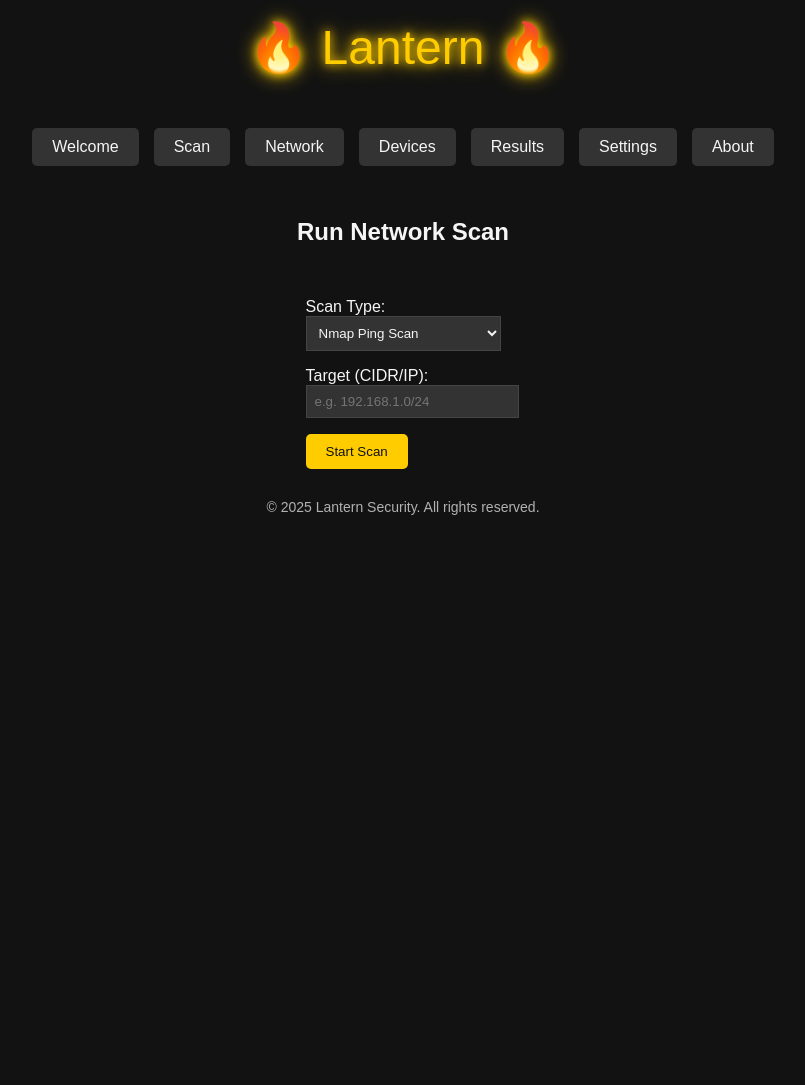
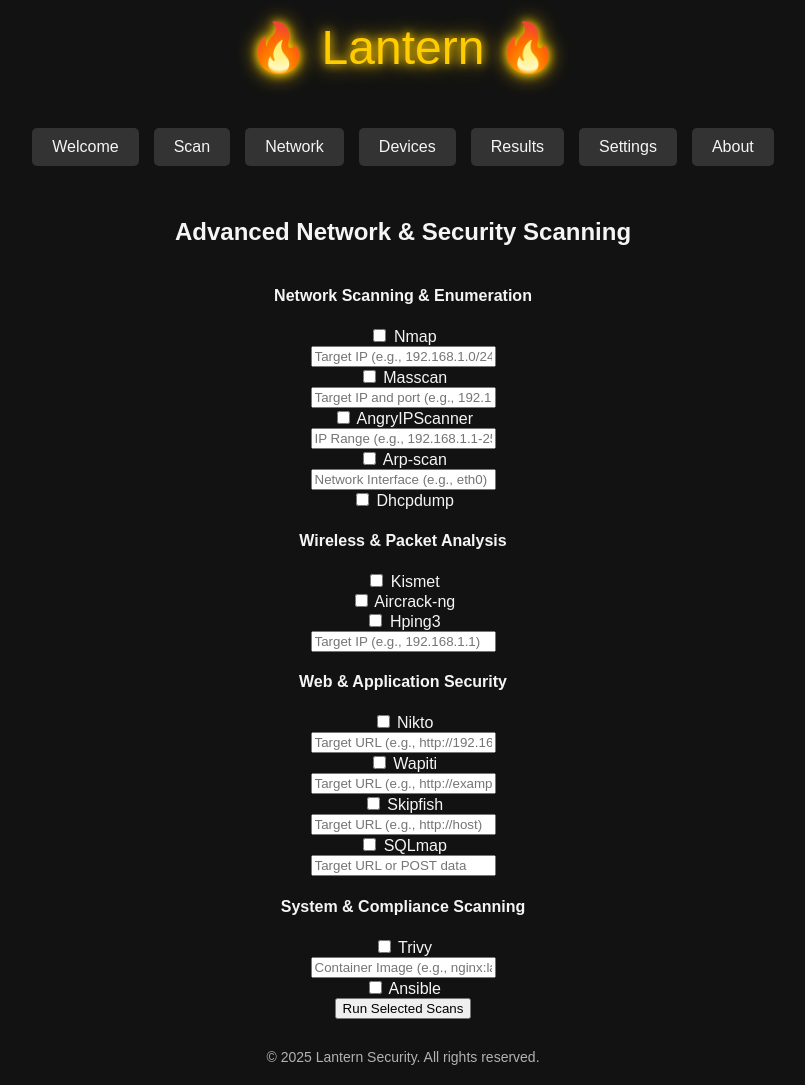
Before and after one commit to bailey189/lantern, a Flask app: template app/templates/scan.html in a window 1280 px wide. Shown: the whole page, without its empty margins (237-1042 px from the left). Before the commit the page ends 515 px from the top, so only its background shows below. Run offline with Flask 3, Linux system fonts and the light colour scheme; the template is opened without the code that fills it, so the values that code supplies are empty.

Commit message:
Update scan.html

```diff
--- a/app/templates/scan.html
+++ b/app/templates/scan.html
@@ -1,25 +1,136 @@
-<!-- templates/scan.html -->
-{% extends 'base.html' %}
+{% extends "base.html" %}
+{% block content %}
 
-{% block content %}
-  <h2>Run Network Scan</h2>
-  <form method="post" style="margin-top: 2rem; text-align: left; max-width: 600px; margin-left: auto; margin-right: auto;">
-    <div style="margin-bottom: 1rem;">
-      <label for="scan_type">Scan Type:</label><br>
-      <select name="scan_type" required style="width: 100%; padding: 8px; background: #333; color: #f5f5f5; border: 1px solid #444;">
-        <option value="nmap">Nmap Ping Scan</option>
-        <option value="arp-scan">ARP Scan</option>
-      </select>
+<div class="container mt-4">
+    <h2>Advanced Network & Security Scanning</h2>
+    <form method="POST" action="{{ url_for('main.scan') }}">
+        <!-- Section: Network Scanning & Enumeration -->
+        <h4 class="mt-4">Network Scanning & Enumeration</h4>
+
+        <div class="form-check">
+            <input class="form-check-input" type="checkbox" name="tools" value="nmap" id="nmapCheck">
+            <label class="form-check-label" for="nmapCheck">Nmap</label>
+        </div>
+        <div class="mb-3">
+            <input type="text" class="form-control" name="nmap_target" placeholder="Target IP (e.g., 192.168.1.0/24)">
+        </div>
+
+        <div class="form-check">
+            <input class="form-check-input" type="checkbox" name="tools" value="masscan" id="masscanCheck">
+            <label class="form-check-label" for="masscanCheck">Masscan</label>
+        </div>
+        <div class="mb-3">
+            <input type="text" class="form-control" name="masscan_target" placeholder="Target IP and port (e.g., 192.168.1.0/24:80)">
+        </div>
+
+        <div class="form-check">
+            <input class="form-check-input" type="checkbox" name="tools" value="angryip" id="angryipCheck">
+            <label class="form-check-label" for="angryipCheck">AngryIPScanner</label>
+        </div>
+        <div class="mb-3">
+            <input type="text" class="form-control" name="angryip_range" placeholder="IP Range (e.g., 192.168.1.1-254)">
+        </div>
+
+        <div class="form-check">
+            <input class="form-check-input" type="checkbox" name="tools" value="arpscan" id="arpscanCheck">
+            <label class="form-check-label" for="arpscanCheck">Arp-scan</label>
+        </div>
+        <div class="mb-3">
+            <input type="text" class="form-control" name="arpscan_interface" placeholder="Network Interface (e.g., eth0)">
+        </div>
+
+        <div class="form-check">
+            <input class="form-check-input" type="checkbox" name="tools" value="dhcpdump" id="dhcpdumpCheck">
+            <label class="form-check-label" for="dhcpdumpCheck">Dhcpdump</label>
+        </div>
+
+        <!-- Section: Wireless & Packet Analysis -->
+        <h4 class="mt-4">Wireless & Packet Analysis</h4>
+
+        <div class="form-check">
+            <input class="form-check-input" type="checkbox" name="tools" value="kismet" id="kismetCheck">
+            <label class="form-check-label" for="kismetCheck">Kismet</label>
+        </div>
+
+        <div class="form-check">
+            <input class="form-check-input" type="checkbox" name="tools" value="aircrack" id="aircrackCheck">
+            <label class="form-check-label" for="aircrackCheck">Aircrack-ng</label>
+        </div>
+
+        <div class="form-check">
+            <input class="form-check-input" type="checkbox" name="tools" value="hping3" id="hping3Check">
+            <label class="form-check-label" for="hping3Check">Hping3</label>
+        </div>
+        <div class="mb-3">
+            <input type="text" class="form-control" name="hping3_target" placeholder="Target IP (e.g., 192.168.1.1)">
+        </div>
+
+        <!-- Section: Web & Application Security -->
+        <h4 class="mt-4">Web & Application Security</h4>
+
+        <div class="form-check">
+            <input class="form-check-input" type="checkbox" name="tools" value="nikto" id="niktoCheck">
+            <label class="form-check-label" for="niktoCheck">Nikto</label>
+        </div>
+        <div class="mb-3">
+            <input type="text" class="form-control" name="nikto_url" placeholder="Target URL (e.g., http://192.168.1.10)">
+        </div>
+
+        <div class="form-check">
+            <input class="form-check-input" type="checkbox" name="tools" value="wapiti" id="wapitiCheck">
+            <label class="form-check-label" for="wapitiCheck">Wapiti</label>
+        </div>
+        <div class="mb-3">
+            <input type="text" class="form-control" name="wapiti_url" placeholder="Target URL (e.g., http://example.com)">
+        </div>
+
+        <div class="form-check">
+            <input class="form-check-input" type="checkbox" name="tools" value="skipfish" id="skipfishCheck">
+            <label class="form-check-label" for="skipfishCheck">Skipfish</label>
+        </div>
+        <div class="mb-3">
+            <input type="text" class="form-control" name="skipfish_url" placeholder="Target URL (e.g., http://host)">
+        </div>
+
+        <div class="form-check">
+            <input class="form-check-input" type="checkbox" name="tools" value="sqlmap" id="sqlmapCheck">
+            <label class="form-check-label" for="sqlmapCheck">SQLmap</label>
+        </div>
+        <div class="mb-3">
+            <input type="text" class="form-control" name="sqlmap_url" placeholder="Target URL or POST data">
+        </div>
+
+        <!-- Section: System & Compliance Scanning -->
+        <h4 class="mt-4">System & Compliance Scanning</h4>
+
+        <div class="form-check">
+            <input class="form-check-input" type="checkbox" name="tools" value="trivy" id="trivyCheck">
+            <label class="form-check-label" for="trivyCheck">Trivy</label>
+        </div>
+        <div class="mb-3">
+            <input type="text" class="form-control" name="trivy_image" placeholder="Container Image (e.g., nginx:latest)">
+        </div>
+
+        <div class="form-check">
+            <input class="form-check-input" type="checkbox" name="tools" value="ansible" id="ansibleCheck">
+            <label class="form-check-label" for="ansibleCheck">Ansible</label>
+        </div>
+
+        <!-- Submit Button -->
+        <div class="mt-4">
+            <button type="submit" class="btn btn-primary">Run Selected Scans</button>
+        </div>
+    </form>
+
+    <!-- Display Results -->
+    {% if result %}
+    <div class="card mt-5">
+        <div class="card-header">Scan Output</div>
+        <div class="card-body">
+            <pre>{{ result }}</pre>
+        </div>
     </div>
-    <div style="margin-bottom: 1rem;">
-      <label for="target">Target (CIDR/IP):</label><br>
-      <input type="text" name="target" required placeholder="e.g. 192.168.1.0/24" style="width: 100%; padding: 8px; background: #333; color: #f5f5f5; border: 1px solid #444;">
-    </div>
-    <button type="submit" style="background: #ffcc00; color: #121212; border: none; padding: 10px 20px; border-radius: 5px; cursor: pointer;">Start Scan</button>
-  </form>
+    {% endif %}
+</div>
 
-  {% if result %}
-    <h3 style="margin-top: 2rem;">Scan Results:</h3>
-    <pre style="text-align: left; background: #1e1e1e; color: #f5f5f5; padding: 1rem; border: 1px solid #444; max-width: 800px; margin: 1rem auto; white-space: pre-wrap;">{{ result }}</pre>
-  {% endif %}
 {% endblock %}
```
